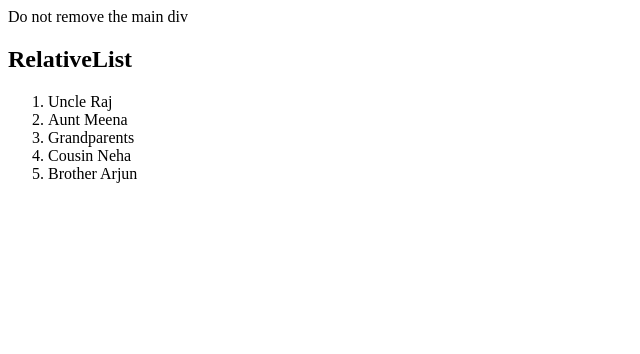
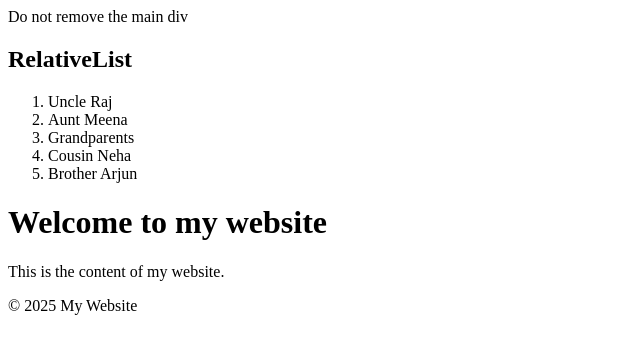
Before and after one commit to acciojob/relative-list-react-rambabu1458, a React app: page / in a window 1280 px wide. Shown: the top 354 px of the page, without its empty margins (0-640 px from the left). Built offline with nearby package versions, Linux system fonts and the light colour scheme.

Commit message:
PageLayout

```diff
--- a/src/components/App.js
+++ b/src/components/App.js
@@ -1,13 +1,21 @@
-import React from 'react'
-import RelativeList from './RelativeList '
+import React from "react";
+import RelativeList from "./RelativeList ";
+import PageLayout from "./PageLayout";
 
 const App = () => {
+  const date = new Date().getFullYear();
   return (
     <div id="main">
-               Do not remove the main div
-               <RelativeList/>
+      Do not remove the main div
+      <RelativeList />
+      <PageLayout
+        header={<h1>Welcome to my website</h1>}
+        footer={<p>&copy; {date} My Website</p>}
+      >
+        <p>This is the content of my website.</p>
+      </PageLayout>
     </div>
-  )
-}
+  );
+};
 
-export default App
+export default App;
```
